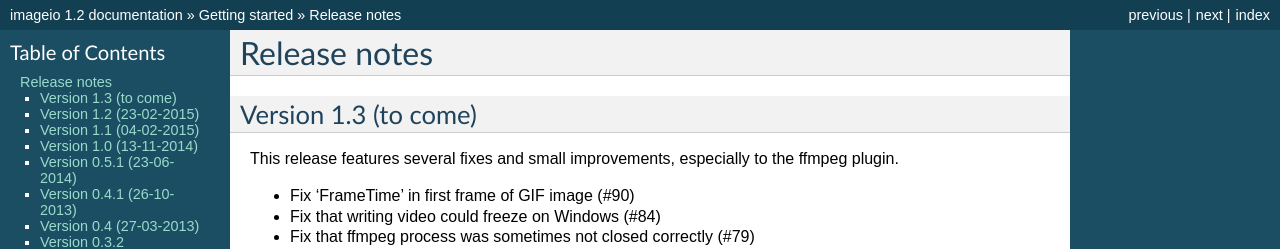
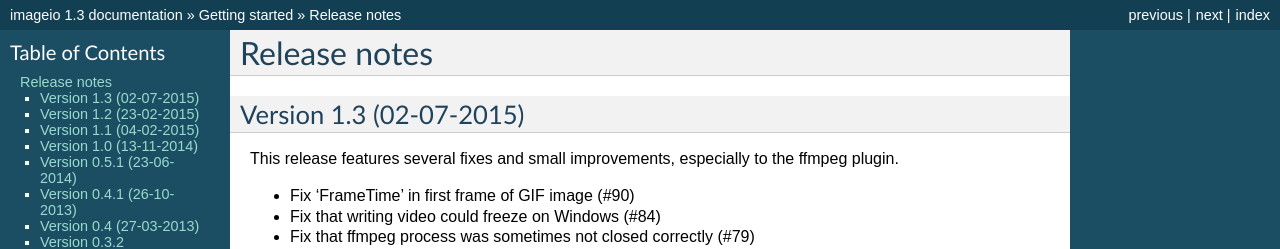
Before and after one commit to imageio/imageio, a Sphinx documentation site: the page built from docs/releasenotes.rst, in a window 1280 px wide and 900 px high. Shown: the top 249 px of the window. Built offline with Sphinx 7.4.7, drawn with Linux system fonts in a browser that asks for light colours; pages that are not in the unit, such as notebooks, are missing from menus; some of the changed text lies outside the part shown.

Commit message:
version to v1.3

```diff
--- a/docs/releasenotes.rst
+++ b/docs/releasenotes.rst
@@ -2,8 +2,8 @@
 Release notes
 -------------
 
-Version 1.3 (to come)
-=====================
+Version 1.3 (02-07-2015)
+========================
 
 This release features several fixes and small improvements, especially
 to the ffmpeg plugin.
--- a/imageio/__init__.py
+++ b/imageio/__init__.py
@@ -14,7 +14,7 @@ and 3.x, and is easy to install.
 Main website: http://imageio.github.io
 """
 
-__version__ = '1.2'
+__version__ = '1.3'
 
 # Load some bits from core
 from .core import FormatManager, RETURN_BYTES  # noqa
```
